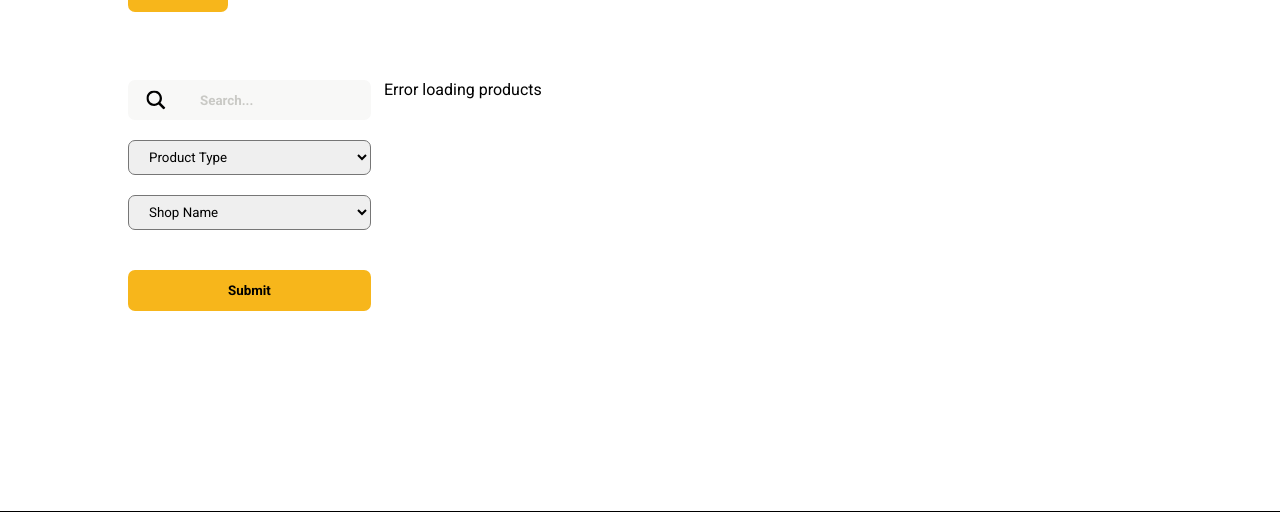
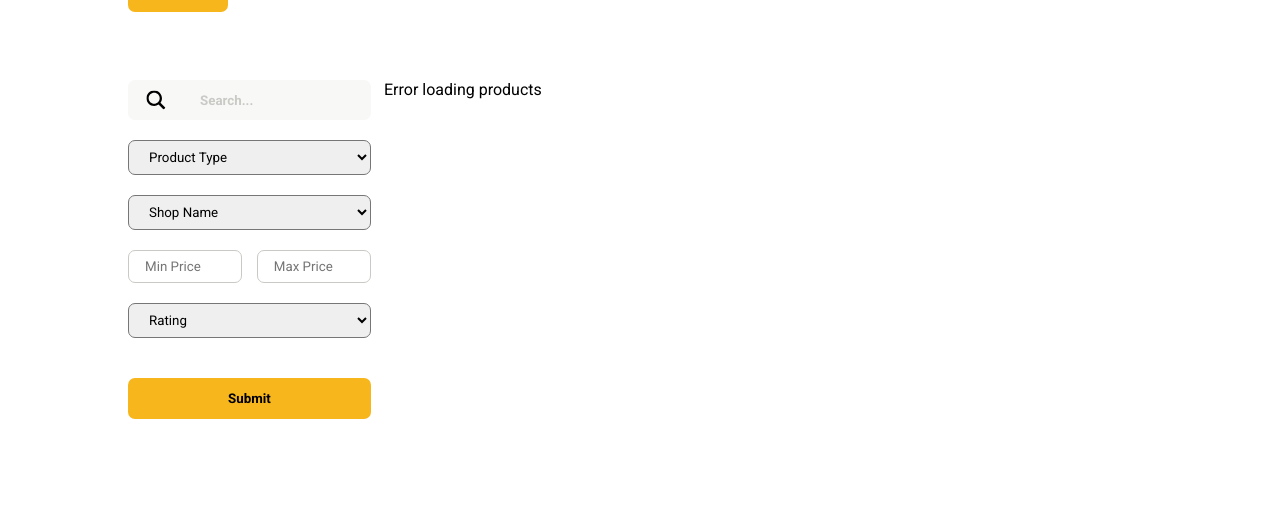
Before and after one commit to sudarshanbashyal/project-management-2021, a PHP site: page /products/products.php in a window 1280 px wide. Shown: the part 48-560 px from the top of the page. Run offline with PHP 8.4, Linux system fonts and the light colour scheme; data that the repository does not hold is empty; style sheets or scripts are compiled from the project's sources.

Commit message:
Added rating system

```diff
--- a/cart/cart.php
+++ b/cart/cart.php
@@ -24,7 +24,7 @@
         // query to get all the cart products
         $productsQuery='';
         $productsQueryResult;
-        print_r($_SESSION['currentCart']);
+        // print_r($_SESSION['currentCart']);
 
         if(isset($_SESSION['userId'])){
             $productsQuery = "
--- a/init.php
+++ b/init.php
@@ -1,5 +1,5 @@
 <?php
-    // error_reporting(0);
+    error_reporting(0);
     $hostname = "localhost";
     $username = "root";
     $password = "";
@@ -8,8 +8,8 @@
     $connection = mysqli_connect($hostname, $username, $password, $dbname);
 
     session_start();
-    // $_SESSION['userId']=1;
-    // $_SESSION['userRole']='customer';
+    $_SESSION['userId']=5;
+    $_SESSION['userRole']='customer';
     // $_SESSION['currentCart']=array();
     // $_SESSION['currentCart']=array();
 
--- a/products/defaultproductshowcase.php
+++ b/products/defaultproductshowcase.php
@@ -7,12 +7,12 @@
 			if ($key['stock'] > 0 && $key['disabled'] == 'FALSE') {
 	    		echo "<div class='product'>";
 				echo "<div class='product-image'>";
-				echo '<a href="..\productDetails\productDetails.php?productId='.$key['product_id'].'"><img src="'.$key['product_image'].'" alt='.$key['product_name'].'>';
+				echo '<a href="..\productDetails\productDetails.php?productId='.$key['product_id'].'"><img src="'.$key['product_image'].'" alt='.$key['product_name'].'></a>';
 				echo "</div>";
 
 				echo "<div class='product-description'>";
-			    echo '<p class="product-name">'.$key['product_name'].'</p>';
-				echo '<p class="product-price">Rs. '.$key['product_price'].'</p></a>';
+			    echo '<a><p class="product-name" style="color:black; text-decoration:none;">'.$key['product_name'].'</p>';
+				echo '<p class="product-price">&pound; '.$key['product_price'].'</p></a>';
 				echo "</div>";
 
 				echo "<div class='trader'>";
--- a/products/products.css
+++ b/products/products.css
@@ -154,11 +154,25 @@
   color: #c9c9c5;
 }
 
-.products-container .search-container form #product-dropdown, .products-container .search-container form #shop-dropdown {
+.products-container .search-container form #product-dropdown, .products-container .search-container form #shop-dropdown, .products-container .search-container form .price-filter input, .products-container .search-container form .rating-filter {
   border-radius: 7px;
   margin-top: 20px;
   width: 100%;
   padding: 0.5rem 1rem;
+}
+
+.products-container .search-container form .price-filter {
+  display: -webkit-box;
+  display: -ms-flexbox;
+  display: flex;
+  -webkit-box-pack: justify;
+      -ms-flex-pack: justify;
+          justify-content: space-between;
+}
+
+.products-container .search-container form .price-filter input {
+  width: 47%;
+  border: 1px solid #c9c9c5;
 }
 
 .products-container .search-container form .submit-btn {
@@ -212,11 +226,15 @@
 
 .products-container .products-showcase .product .product-description .product-name {
   font-weight: 600;
+  color: black !important;
+  text-decoration: none !important;
 }
 
 .products-container .products-showcase .product .product-description .product-price {
   font-size: 1.3rem;
   font-weight: 700;
+  color: black !important;
+  text-decoration: none !important;
 }
 
 .products-container .products-showcase .product .trader {
--- a/products/products.php
+++ b/products/products.php
@@ -74,6 +74,15 @@
                     } ?> >BunsHun</option>
                 </select>
 
+                <div class="price-filter">
+                    <input type="number" placeholder="Min Price">
+                    <input type="number" placeholder="Max Price">
+                </div>
+
+                <select class="rating-filter" name="rating" id="">
+                    <option selected disabled>Rating</option>
+                </select>
+
                 <input type="submit" value="Submit" class="submit-btn" name="submit">
 
             </form>
--- a/products/products.scss
+++ b/products/products.scss
@@ -47,6 +47,21 @@
                 @extend #product-dropdown;
             }
 
+            .price-filter {
+                display: flex;
+                justify-content: space-between;
+
+                input {
+                    @extend #product-dropdown;
+                    width: 47%;
+                    border: 1px solid $gray-dark;
+                }
+            }
+
+            .rating-filter {
+                @extend #product-dropdown;
+            }
+
             .submit-btn {
                 width: 100%;
                 background-color: $yellow-primary;
@@ -93,11 +108,15 @@
 
                 .product-name {
                     font-weight: 600;
+                    color: black !important;
+                    text-decoration: none !important;
                 }
 
                 .product-price {
                     font-size: 1.3rem;
                     font-weight: 700;
+                    color: black !important;
+                    text-decoration: none !important;
                 }
             }
 
--- a/register/traderRegister.php
+++ b/register/traderRegister.php
@@ -35,9 +35,6 @@
 
                 <select name="" id="">
                     <option selected disabled>Select Your Trader Type</option>
-                    <option value="">Greengrocer</option>
-                    <option value="">Butcher</option>
-                    <option value="">Other</option>
                 </select>
 
                 <input class="submit-btn" type="submit" value="Request a Trader Account">
```
Also changed, not shown: productDetails/productDetails.css (+10 -1 lines), productDetails/productDetails.php (+85 -29 lines), productDetails/productDetails.scss (+11 -3 lines), productDetails/rateProduct.php (added, +41 -0 lines), 2 other files.
